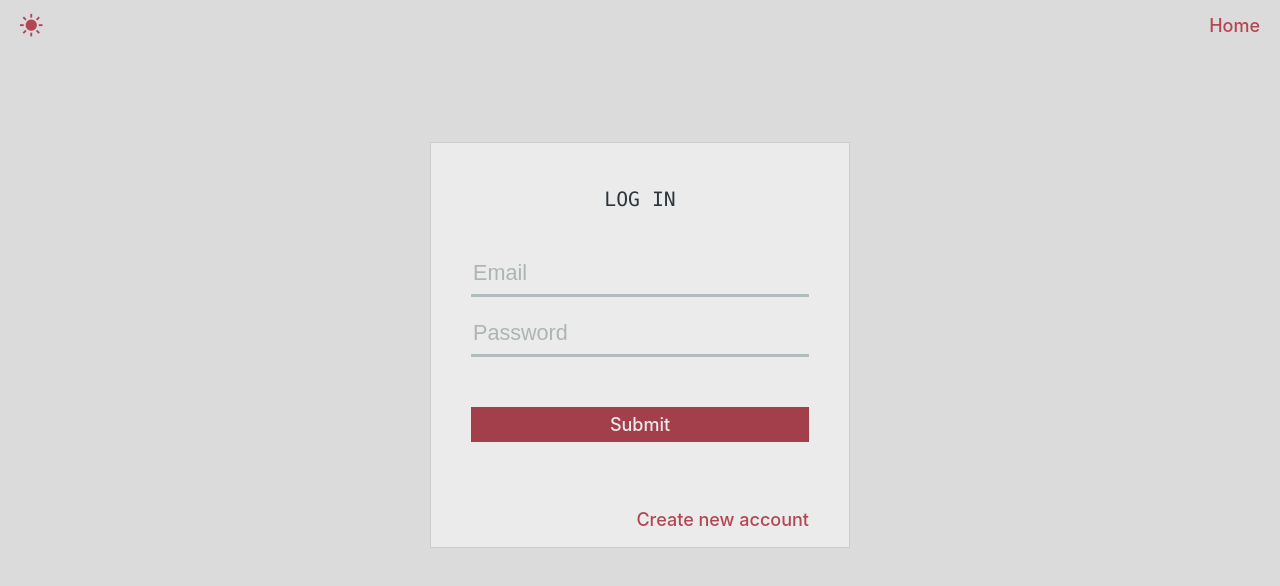
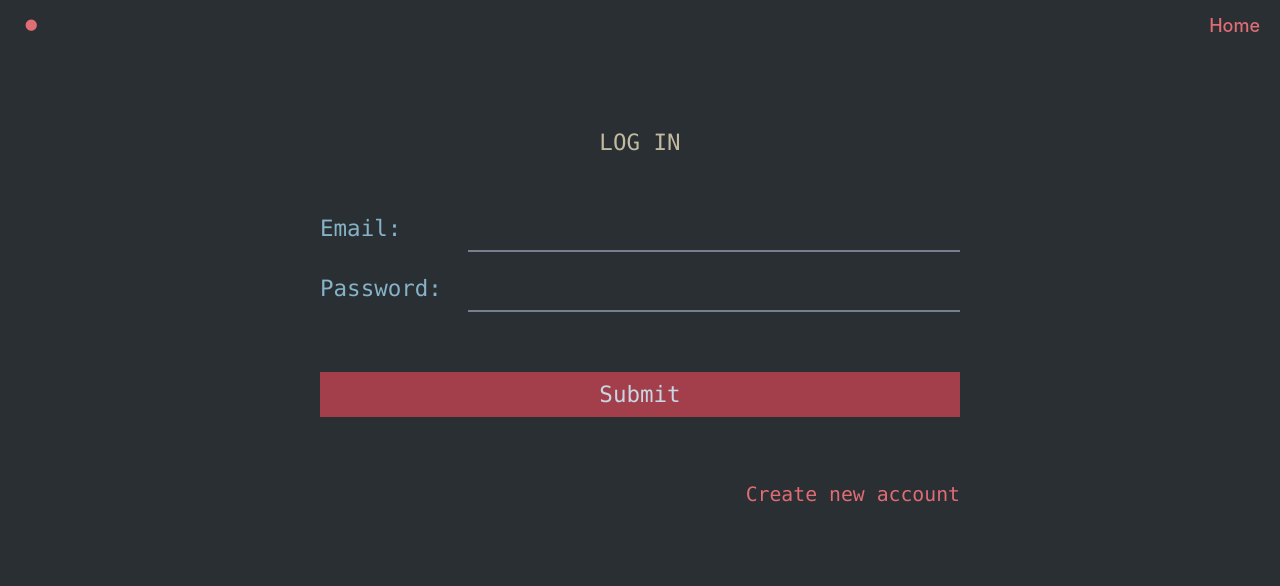
Before and after one commit to Dittner/MondmonolithFrontend, a React (Create React App) app: page /auth in a window 1280 px wide. Shown: the top 586 px of the page. Built offline with nearby package versions, Linux system fonts and the light colour scheme; no server answers.

Commit message:
Redesign of AuthPage

```diff
--- a/src/code.css
+++ b/src/code.css
@@ -37,7 +37,7 @@ pre[class*=language-] {
 }
 
 .light pre[class*=language-] {
-	background-color: #cdcdcd50;
+	background-color: #d5d2cb50;
 }
 
 :not(pre)>code[class*=language-],
--- a/src/docs/application/ThemeManager.ts
+++ b/src/docs/application/ThemeManager.ts
@@ -17,6 +17,8 @@ export interface Theme {
   h2: string
   h3: string
   h4: string
+  h5: string
+  h6: string
   p: string
   code: string
   isDark: boolean
@@ -24,7 +26,6 @@ export interface Theme {
   white: string
   white25: string
   appBg: string
-  authPageBg: string
   transparent: string
   panelBg: string
   modalWindowBg: string
@@ -45,6 +46,7 @@ export interface Theme {
   caretColor: string
   error: string
   errorMsgBg: string
+  about: string
   //docBody
   prevNextPageBtnBg: string
   //docList
@@ -79,12 +81,12 @@ export class ThemeManager extends Observable {
     this.uid = uid()
     this.buildDarkThemeStandardSelectors()
     this.buildLightThemeStandardSelectors()
-    if (window.localStorage.getItem('theme') === 'dark') {
+    if (window.localStorage.getItem('theme') === 'light') {
+      this._theme = this.lightTheme
+      this.setUpLightTheme()
+    } else {
       this._theme = this.darkTheme
       this.setUpDarkTheme()
-    } else {
-      this._theme = this.lightTheme
-      this.setUpLightTheme()
     }
   }
 
@@ -124,19 +126,20 @@ export class ThemeManager extends Observable {
   * */
 
   readonly darkTheme: Theme = {
-    id: 'darkTheme',
+    id: 'dark',
     isDark: true,
     h1: DARK_THEME_WHITE,
     h2: '#c2b99f',
-    h3: '#7c716d',
-    h4: '#667585',
+    h3: '#a4887e',
+    h4: '#ab9b4d',
+    h5: '#8064c7',
+    h6: '#626b75',
     p: '#86b3c7',
     code: '#a9e2fc',
     red: DARK_THEME_RED,
     white: DARK_THEME_WHITE,
     white25: '#ffffff10',
     appBg: DARK_THEME_APP_BG,
-    authPageBg: '#212628',
     transparent: TRANSPARENT,
     panelBg: '#252b2e',
     modalWindowBg: '#495655',
@@ -157,6 +160,7 @@ export class ThemeManager extends Observable {
     caretColor: DARK_THEME_RED,
     error: '#ff719a',
     errorMsgBg: '#5e4e31',
+    about: '#a9e2fc',
     //docBody
     prevNextPageBtnBg: '#794c78',
     //docList
@@ -182,7 +186,10 @@ export class ThemeManager extends Observable {
     buildRule({ textColor: theme.h2 }, theme.id, 'h2')
     buildRule({ textColor: theme.h3 }, theme.id, 'h3')
     buildRule({ textColor: theme.h4 }, theme.id, 'h4')
-    buildRule({ textColor: theme.p }, theme.id, 'p, li')
+    buildRule({ textColor: theme.h5 }, theme.id, 'h5')
+    buildRule({ textColor: theme.h6 }, theme.id, 'h6')
+    buildRule({ textColor: theme.p }, theme.id, 'p')
+    buildRule({ textColor: theme.p }, theme.id, 'li')
     buildRule({ textColor: theme.code }, theme.id, 'code')
 
     const blockquoteProps: StylableComponentProps = {
@@ -200,23 +207,24 @@ export class ThemeManager extends Observable {
   * */
 
   lightTheme: Theme = {
-    id: 'lightTheme',
+    id: 'light',
     isDark: false,
     h1: '#ebebeb',
-    h2: '#a1601c',
-    h3: '#7e7918',
-    h4: '#989390',
+    h2: '#b47726',
+    h3: '#817c10',
+    h4: '#b6a11c',
+    h5: '#673c85',
+    h6: '#9f9a97',
     p: '#23282a',
     code: '#2b5c73',
     red: LIGHT_THEME_RED,
     white: LIGHT_THEME_APP_BG,
     white25: '#ffffff20',
     appBg: LIGHT_THEME_APP_BG,
-    authPageBg: '#dbdbdb',
     transparent: TRANSPARENT,
     panelBg: LIGHT_THEME_APP_BG,
     modalWindowBg: '#d0d4d8',
-    text: '#2A2623',
+    text: '#23282a',
     text75: '#706d69',
     green: '#2c363c',
     green75: '#2c363c75',
@@ -227,19 +235,20 @@ export class ThemeManager extends Observable {
     codeBg: '#e8d6cd',
     inputBorder: '#ccCCcc',
     inputBorderFocused: '#d58c6b',
-    textAreaBorderFocused: '#ccCCcc',
+    textAreaBorderFocused: '#d7d7d1',
     border: '#ccCCcc',
     selectedBlockBg: '#e1ddd7',
-    caretColor: LIGHT_THEME_RED,
+    caretColor: '#23282a',
     error: '#914058',
     errorMsgBg: '#c5b395',
+    about: '#23282a',
     //docBody
     prevNextPageBtnBg: '#333333',
     //docList
     docListBg: '#d7d3cb25',
     docLink: '#2A2623',
     docLinkHovered: '#2A2623',
-    docLinkBgHovered: '#c5bfa0',
+    docLinkBgHovered: '#96886550',
     docLinkSelected: '#ebebeb',
     docLinkBgSelected: '#968865'
   }
@@ -247,8 +256,8 @@ export class ThemeManager extends Observable {
   buildLightThemeStandardSelectors() {
     const theme = this.lightTheme
 
-    const textProps: StylableComponentProps = { textColor: theme.text }
-    buildRule(textProps, theme.id, '*')
+    // const textProps: StylableComponentProps = { textColor: theme.text }
+    // buildRule(textProps, theme.id, '*')
 
     buildRule({ textColor: '#27388C' }, theme.id, 'a:link')
     buildRule({ textColor: '#27388C' }, theme.id, 'a:visited')
@@ -258,7 +267,10 @@ export class ThemeManager extends Observable {
     buildRule({ textColor: theme.h2 }, theme.id, 'h2')
     buildRule({ textColor: theme.h3 }, theme.id, 'h3')
     buildRule({ textColor: theme.h4 }, theme.id, 'h4')
-    buildRule({ textColor: theme.p }, theme.id, 'p, li')
+    buildRule({ textColor: theme.h5 }, theme.id, 'h5')
+    buildRule({ textColor: theme.h6 }, theme.id, 'h6')
+    buildRule({ textColor: theme.p }, theme.id, 'p')
+    buildRule({ textColor: theme.p }, theme.id, 'li')
     buildRule({ textColor: theme.code }, theme.id, 'code')
 
     const h1Props: StylableComponentProps = {
--- a/src/docs/infrastructure/rest/RestApi.ts
+++ b/src/docs/infrastructure/rest/RestApi.ts
@@ -76,8 +76,6 @@ export class RestApi {
   logOut() {
     window.localStorage.removeItem(this.TOKEN)
     const user = this.context.user
-    user.id = ''
-    user.email = ''
     user.pwd = ''
     user.authStatus = AuthStatus.SIGNED_OUT
     this.context.dirList.removeAll()
@@ -188,7 +186,7 @@ export class RestApi {
       }
       return [response, null]
     } catch (e: any) {
-      const msg = 'Error has occurred by requesting, url: ' + this.baseUrl + path
+      const msg = 'Unable to ' + method + ' resource: ' + this.baseUrl + path
       this.context.app.errorMsg = msg
       console.log(msg, '. Details:', e)
       return [null, null]
--- a/src/docs/ui/AuthPage.tsx
+++ b/src/docs/ui/AuthPage.tsx
@@ -1,7 +1,7 @@
-import React, { useState } from 'react'
+import React, { useCallback, useState } from 'react'
 import { LayoutLayer } from '../application/Application'
 import { observer } from '../infrastructure/Observer'
-import { IS_DEV_MODE, useDocsContext } from '../../App'
+import { useDocsContext } from '../../App'
 import { AuthStatus } from '../domain/DomainModel'
 import { SmallSpinner } from './common/Loading'
 import { useNavigate } from 'react-router-dom'
@@ -9,10 +9,42 @@ import { HStack, VStack } from './common/Container'
 import { IconButton, LargeButton, RedButton, TextButton } from './common/Button'
 import { Spacer } from './common/Spacer'
 import { Label } from './common/Label'
-import { AuthInput, Input } from './common/Input'
+import { Input, type InputProps } from './common/Input'
+import { buildClassName, type StylableComponentProps } from '../application/NoCSS'
+import { type Theme } from '../application/ThemeManager'
 
-const FORM_WIDTH = '420px'
+const FORM_WIDTH = '40rem'
 const USER_EMAIL = 'USER_EMAIL'
+const TITLE_FONT_SIZE = '1.25rem'
+const LBL_FONT_SIZE = '1.1rem'
+
+interface ColorScheme {
+  header: string
+  inputTitle: string
+  inputText: string
+  errColor: string
+  errBgColor: string
+}
+
+const darkColorScheme = (theme: Theme): ColorScheme => {
+  return {
+    header: theme.h2,
+    inputTitle: theme.p,
+    inputText: theme.h4,
+    errColor: theme.h3,
+    errBgColor: theme.panelBg
+  }
+}
+
+const lightColorScheme = (theme: Theme): ColorScheme => {
+  return {
+    header: theme.h2,
+    inputTitle: theme.p,
+    inputText: theme.h3,
+    errColor: theme.h1,
+    errBgColor: theme.text
+  }
+}
 
 export const AuthPage = observer(() => {
   console.log('new AuthPage')
@@ -24,16 +56,20 @@ export const AuthPage = observer(() => {
   } = useDocsContext()
   const navigate = useNavigate()
 
-  const email = window.localStorage.getItem(USER_EMAIL) ?? ''
+  const colorScheme = theme.isDark ? darkColorScheme(theme) : lightColorScheme(theme)
+
+  const email = user.email || (window.localStorage.getItem(USER_EMAIL) ?? '')
   const [isCreatingAccount, setIsCreatingAccount] = useState(false)
   const [emailProtocol, _] = useState({ value: email ?? '' })
-  const [pwdProtocol, __] = useState({ value: IS_DEV_MODE ? 'pwd' : '' })
+  const [pwdProtocol, __] = useState({ value: email === 'dev' || email === 'demo' ? 'pwd' : '' })
   const [codeProtocol, ___] = useState({ value: '' })
 
   let isProcessing = false
-  if (user.authStatus === AuthStatus.AUTHORIZING) isProcessing = true
-  else if (user.authStatus === AuthStatus.REQUESTING_VERIFICATION_CODE) isProcessing = true
-  else if (user.authStatus === AuthStatus.CHECKING_CODE) isProcessing = true
+  if (user.authStatus === AuthStatus.AUTHORIZING) {
+    isProcessing = true
+  } else if (user.authStatus === AuthStatus.REQUESTING_VERIFICATION_CODE) {
+    isProcessing = true
+  } else if (user.authStatus === AuthStatus.CHECKING_CODE) isProcessing = true
 
   const submit = () => {
     if (isProcessing) return
@@ -62,7 +98,7 @@ export const AuthPage = observer(() => {
 
   return <VStack halign="center" valign="center"
                  width='100%' height='100vh'
-                 bgColor={theme.authPageBg}>
+                 bgColor={theme.appBg}>
 
     <HStack halign='left' valign='center'
             width="100%" height="50px"
@@ -85,37 +121,40 @@ export const AuthPage = observer(() => {
 
     <VStack halign="center" valign="top"
             width='100%' maxWidth={FORM_WIDTH}
-            bgColor={theme.panelBg}
-            borderColor={theme.border}
             padding='40px'
-            paddingBottom='10px'
             gap="15px">
 
-      <Label className="h1"
+      <Label fontSize={TITLE_FONT_SIZE}
              text={isCreatingAccount ? 'NEW ACCOUNT' : 'LOG IN'}
+             width='100%'
              textAlign='center'
-             textColor={theme.green}
-             paddingBottom='20px'
+             paddingBottom='30px'
+             textColor={colorScheme.header}
              layer={LayoutLayer.ONE}/>
 
       {(user.authStatus === AuthStatus.SIGNED_OUT ||
           user.authStatus === AuthStatus.AUTHORIZING ||
           user.authStatus === AuthStatus.REQUESTING_VERIFICATION_CODE) &&
         <>
-          <AuthInput type="text"
-                     placeHolder='Email'
-                     protocol={emailProtocol}
-                     onSubmitted={submit}/>
+          <LInput type="text"
+                  placeHolder='Email:'
+                  protocol={emailProtocol}
+                  titleColor={colorScheme.inputTitle}
+                  textColor={colorScheme.inputText}
+                  onSubmitted={submit}/>
 
-          <AuthInput type="password"
-                     placeHolder='Password'
-                     protocol={pwdProtocol}
-                     onSubmitted={submit}/>
+          <LInput type="password"
+                  placeHolder='Password:'
+                  protocol={pwdProtocol}
+                  titleColor={colorScheme.inputTitle}
+                  textColor={colorScheme.inputText}
+                  onSubmitted={submit}/>
 
-          <Spacer height='20px'/>
+          <Spacer height='30px'/>
 
-          <LargeButton title="Submit"
-                       width='100%'
+          <LargeButton className='mono' title="Submit"
+                       width='100%' height='45px'
+                       fontSize={TITLE_FONT_SIZE}
                        disabled={isProcessing}
                        onClick={submit}/>
         </>
@@ -124,29 +163,36 @@ export const AuthPage = observer(() => {
       {(user.authStatus === AuthStatus.VERIFICATION_CODE_GENERATED ||
         user.authStatus === AuthStatus.CHECKING_CODE) && <>
         <Label text='We ask you to enter a verification code that we have sent to your email:'
-               textColor={theme.green}
+               textColor={theme.p}
+               fontSize={LBL_FONT_SIZE}
                paddingBottom='20px'
                layer={LayoutLayer.ONE}/>
 
         <Input type="text"
-               width='9rem'
-               placeHolder='------'
+               width='175px'
+               placeHolder='000000'
                className='mono'
-               fontSize='2rem'
-               height='50px'
+               fontSize='40px'
+               textColor={colorScheme.inputText}
+               height='60px'
                protocol={codeProtocol}
+               border={['2px', 'solid', theme.text75]}
+               focusState={state => {
+                 state.border = ['2px', 'solid', theme.red]
+               }}
                onSubmitted={sendVerificationCode}/>
 
-        <Spacer height='20px'/>
+        <Spacer height='30px'/>
 
         <LargeButton title="Send code"
-                     width='100%'
+                     className='mono'
+                     width='100%' height='45px'
+                     fontSize={TITLE_FONT_SIZE}
                      disabled={isProcessing}
                      onClick={sendVerificationCode}/>
 
-        <Label fontSize='0.8rem'
-               text='If you are not receiving a verification code by email during registration: check your spam folder.'
-               textColor={theme.green75}
+        <Label text='If you are not receiving a verification code by email during registration: check your spam folder.'
+               textColor={theme.h6}
                paddingBottom='20px'
                layer={LayoutLayer.ONE}/>
 
@@ -161,18 +207,83 @@ export const AuthPage = observer(() => {
 
         <Spacer/>
 
-        <TextButton title={isCreatingAccount ? 'I have already an account' : 'Create new account'}
+        <TextButton className='mono'
+                    fontSize={LBL_FONT_SIZE}
+                    title={isCreatingAccount ? 'I have already an account' : 'Create new account'}
                     disabled={isProcessing}
                     onClick={switchMode}/>
       </HStack>
+
+      <Label className='mono'
+             fontSize={LBL_FONT_SIZE}
+             padding='20px'
+             opacity={user.authWithError === '' ? '0' : '1'}
+             bgColor={colorScheme.errBgColor}
+             textAlign='left'
+             width='100%' minHeight='150px'
+             text={user.authWithError}
+             textColor={colorScheme.errColor}/>
     </VStack>
-
-    <Label className='ibm'
-           opacity={user.authWithError === '' ? '0' : '1'}
-           textAlign='center'
-           width={FORM_WIDTH} minHeight='100px'
-           text={user.authWithError}
-           textColor={theme.green75}/>
-
   </VStack>
 })
+
+const defLInputProps = (theme: Theme): any => {
+  return {
+    className: 'mono',
+    width: '100%',
+    height: '45px',
+    caretColor: theme.caretColor,
+    fontSize: TITLE_FONT_SIZE,
+    borderBottom: ['2px', 'solid', theme.text75],
+    focusState: (state: StylableComponentProps) => {
+      state.borderBottom = ['2px', 'solid', theme.red]
+    }
+  }
+}
+
+const LInput = (props: InputProps) => {
+  console.log('new LInput')
+  const theme = useDocsContext().theme
+  const customProps = { ...defLInputProps(theme), ...props }
+
+  const onKeyDown = (e: any) => {
+    // Enter key
+    if (e.keyCode === 13 && !e.shiftKey) {
+      e.preventDefault()
+      e.stopPropagation()
+      customProps.onSubmitted?.()
+    }
+  }
+
+  const inputRef = useCallback((input: HTMLInputElement) => {
+    if (input && customProps.autoFocus) {
+      setTimeout(() => {
+        input.focus()
+      }, 0)
+    }
+  }, [customProps.autoFocus])
+
+  const className = 'className' in customProps ? customProps.className + ' ' + buildClassName(customProps) : buildClassName(customProps)
+
+  return <HStack halign='left' valign='base'
+                 width='100%'>
+    <Label className='mono'
+           textAlign='left'
+           width='10rem'
+           fontSize={TITLE_FONT_SIZE}
+           text={customProps.placeHolder}
+           textColor={customProps.titleColor}/>
+
+    <input ref={inputRef}
+           className={className}
+           autoCorrect="off"
+           autoComplete="off"
+           type={customProps.type}
+           defaultValue={customProps.text ?? customProps.protocol?.value ?? ''}
+           onChange={e => {
+             if (customProps.protocol) customProps.protocol.value = e.currentTarget.value
+             customProps.onChange?.(e.currentTarget.value)
+           }}
+           onKeyDown={onKeyDown}/>
+  </HStack>
+}
--- a/src/docs/ui/DocList.tsx
+++ b/src/docs/ui/DocList.tsx
@@ -310,8 +310,10 @@ const DocLink = observer(({ doc }: { doc: Doc }) => {
             paddingRight="5px"
             gap="8px"
             hoverState={state => {
-              state.textColor = theme.docLinkHovered
-              state.bgColor = theme.docLinkBgHovered
+              if (!isDocSelected) {
+                state.textColor = theme.docLinkHovered
+                state.bgColor = theme.docLinkBgHovered
+              }
             }}
             onClick={openDoc}
             onDoubleClick={startEditing}>
--- a/src/docs/ui/Header.tsx
+++ b/src/docs/ui/Header.tsx
@@ -55,6 +55,10 @@ export const HeaderView = observer(() => {
     }
   }
 
+  const ampInd = user.email.indexOf('@')
+  let email = ampInd !== -1 ? user.email.substring(0, ampInd) : user.email
+  email = email.length > 30 ? email.substring(0, 27) + '...' : email
+
   return (
     <HStack halign="right"
             valign="center"
@@ -111,7 +115,7 @@ export const HeaderView = observer(() => {
             <>
               <Label className="mono"
                      visible={app.size !== AppSize.XS}
-                     text={user.email}
+                     text={email}
                      textColor={theme.text75}/>
 
               <HeaderVerSep visible={app.size !== AppSize.XS}/>
--- a/src/docs/ui/common/Input.tsx
+++ b/src/docs/ui/common/Input.tsx
@@ -17,13 +17,14 @@ export interface InputProtocol {
   value: string
 }
 
-interface InputProps extends StylableComponentProps {
+export interface InputProps extends StylableComponentProps {
   type: 'text' | 'number' | 'password' | 'email'
   protocol?: InputProtocol
   text?: string
   fontSize?: string
   title?: string
   titleSize?: string
+  titleColor?: string
   caretColor?: string
   placeHolder?: string
   onChange?: ((value: string) => void) | undefined
@@ -101,60 +102,6 @@ export const Input = (props: InputProps) => {
              onKeyDown={onKeyDown}/>
     </VStack>
   )
-}
-
-const defAuthInputProps = (theme: Theme): any => {
-  return {
-    width: '100%',
-    height: '45px',
-    caretColor: theme.caretColor,
-    textColor: theme.text,
-    fontSize: '1.2rem',
-    borderBottom: ['3px', 'solid', '#6f838575'],
-    focusState: (state: StylableComponentProps) => {
-      state.borderBottom = ['3px', 'solid', theme.red]
-    }
-  }
-}
-
-export const AuthInput = (props: InputProps) => {
-  console.log('new Input')
-  const theme = useDocsContext().theme
-  const customProps = { ...defAuthInputProps(theme), ...props }
-
-  const onKeyDown = (e: any) => {
-    // Enter key
-    if (e.keyCode === 13 && !e.shiftKey) {
-      e.preventDefault()
-      e.stopPropagation()
-      customProps.onSubmitted?.()
-    }
-  }
-
-  const inputRef = useCallback((input: HTMLInputElement) => {
-    if (input && customProps.autoFocus) {
-      setTimeout(() => {
-        input.focus()
-      }, 0)
-    }
-  }, [customProps.autoFocus])
-
-  const className = 'className' in customProps ? customProps.className + ' ' + buildClassName(customProps) : buildClassName(customProps)
-
-  return <>
-    <input ref={inputRef}
-           className={className}
-           placeholder={customProps.placeHolder}
-           autoCorrect="off"
-           autoComplete="off"
-           type={customProps.type}
-           defaultValue={customProps.text || customProps.protocol.value}
-           onChange={e => {
-             if (customProps.protocol) customProps.protocol.value = e.currentTarget.value
-             customProps.onChange?.(e.currentTarget.value)
-           }}
-           onKeyDown={onKeyDown}/>
-  </>
 }
 
 /*
@@ -387,7 +334,7 @@ export const TextArea = (props: TextAreaProps) => {
 
   const className = 'className' in props ? props.className + ' ' + buildClassName(customProps) : buildClassName(customProps)
 
-  return <textarea className={className + ' listScrollbar'}
+  return <textarea className={className + ' ' + theme.id + ' listScrollbar'}
                    value={value}
                    autoFocus={customProps.autoFocus}
                    ref={ta}
--- a/src/index.css
+++ b/src/index.css
@@ -57,9 +57,10 @@ body {
   max-width: 100%;
   overflow-x: hidden;
   overflow-y: scroll;
+  caret-shape: auto;
 }
 
-body, p, a, b, i, h1, h2, h3, h4, blockquote {
+body, p, a, b, i, h1, h2, h3, h4, h5, h6, blockquote {
   margin: 0;
   padding: 0;
   text-decoration: none;
@@ -71,17 +72,27 @@ h1, .h1 {
 }
 
 h2, .h2 {
-  font-size: 1rem;
+  font-size: 1.1rem;
   font-weight: 500;
 }
 
 h3, .h3 {
-  font-size: 1rem;
+  font-size: 1.1rem;
   font-weight: 500;
 }
 
 h4, .h4 {
-  font-size: 1rem;
+  font-size: 1.1rem;
+  font-weight: 500;
+}
+
+h5, .h5 {
+  font-size: 1.1rem;
+  font-weight: 500;
+}
+
+h6, .h6 {
+  font-size: 1.1rem;
   font-weight: 500;
 }
 
@@ -146,20 +157,35 @@ hr {
 }
 
 .listScrollbar::-webkit-scrollbar-thumb {
-  background: #323e4450;
-  border-radius: 14px;
-  border: 4px solid transparent;
+  background: #aec7d550;
+  border-right: 1px solid transparent;
+  border-left: 5px solid transparent;
   background-clip: content-box;
 }
 
 .listScrollbar::-webkit-scrollbar-thumb:hover {
-  background: #323e44;
-  border-radius: 14px;
-  border: 4px solid transparent;
+  background: #aec7d5AA;
+  border-right: 1px solid transparent;
+  border-left: 5px solid transparent;
   background-clip: content-box;
 }
 
-/******************************/
+.light.listScrollbar::-webkit-scrollbar-thumb {
+  background: #33333350;
+  border-right: 1px solid transparent;
+  border-left: 5px solid transparent;
+  background-clip: content-box;
+}
+
+.light.listScrollbar::-webkit-scrollbar-thumb:hover {
+  background: #333333aa;
+  border-right: 1px solid transparent;
+  border-left: 5px solid transparent;
+  background-clip: content-box;
+}
+
+
+  /******************************/
 /*--------- LAYOUT -----------*/
 /******************************/
 
```
Also changed, not shown: src/docs/ui/IntroPage.tsx (+16 -8 lines).
